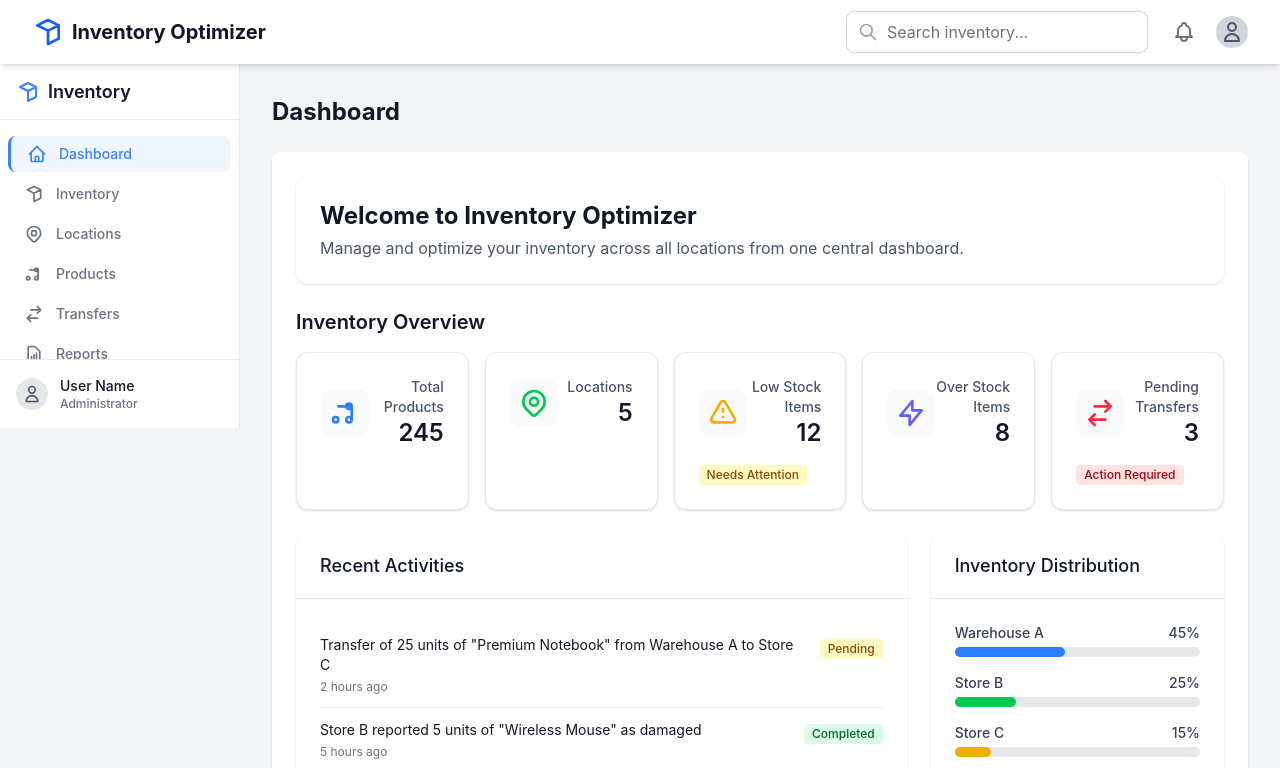
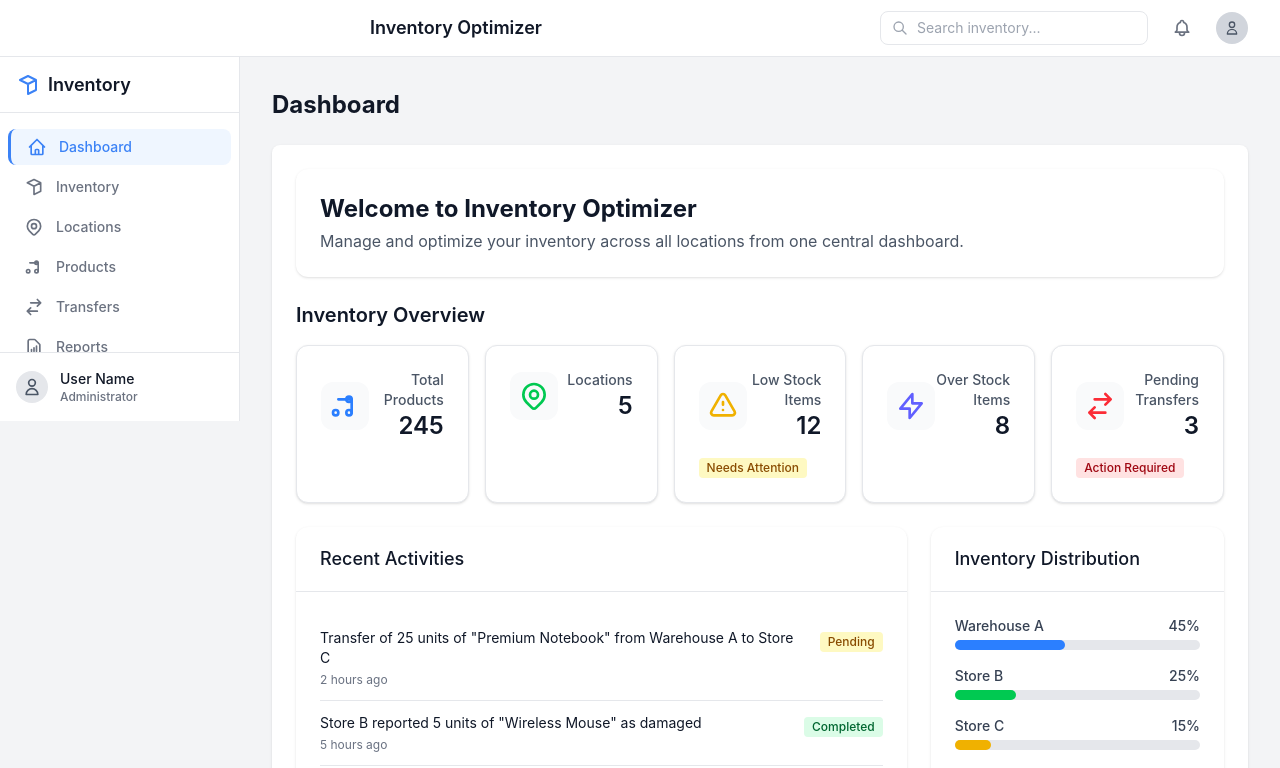
Before and after one commit to Workflow-Manager-admin/multilocation-inventory-optimizer-95269-95286, a Next.js app in the folder multi_location_inventory_optimizer/: page / in a window 1280 px wide. Shown: the top 768 px of the page. Built offline with nearby package versions, Linux system fonts and the light colour scheme.

Commit message:
Auto-commit: Changes as of 2025-05-22T13:37:13.306648+00:00

```diff
--- a/multi_location_inventory_optimizer/src/components/layout/Header.tsx
+++ b/multi_location_inventory_optimizer/src/components/layout/Header.tsx
@@ -17,66 +17,65 @@ interface HeaderProps {
 
 export default function Header({ user, onToggleSidebar }: HeaderProps) {
   return (
-    <header className="bg-white dark:bg-gray-800 shadow-md z-10">
+    <header className="bg-[color:var(--bg-component)] border-b border-[color:var(--border-light)] z-10">
       <div className="px-4 sm:px-6 lg:px-8">
-        <div className="flex justify-between items-center h-16">
+        <div className="flex justify-between items-center h-14">
           {/* Left section - Logo and menu button */}
           <div className="flex items-center">
             <button
               type="button"
-              className="p-2 rounded-md text-gray-500 dark:text-gray-400 hover:bg-gray-100 dark:hover:bg-gray-700 focus:outline-none focus:ring-2 focus:ring-inset focus:ring-blue-500 lg:hidden"
+              className="p-2 rounded-md text-[color:var(--text-secondary)] hover:bg-[color:var(--bg-canvas)] lg:hidden"
               onClick={onToggleSidebar}
+              aria-label="Open sidebar"
             >
-              <span className="sr-only">Open sidebar</span>
-              {/* Hamburger icon */}
-              <svg xmlns="http://www.w3.org/2000/svg" className="h-6 w-6" fill="none" viewBox="0 0 24 24" stroke="currentColor">
+              <svg xmlns="http://www.w3.org/2000/svg" className="h-5 w-5" fill="none" viewBox="0 0 24 24" stroke="currentColor">
                 <path strokeLinecap="round" strokeLinejoin="round" strokeWidth={2} d="M4 6h16M4 12h16M4 18h16" />
               </svg>
             </button>
 
-            <div className="flex-shrink-0 flex items-center ml-2 lg:ml-0">
+            <div className="flex-shrink-0 flex items-center lg:hidden ml-2">
               <Link href="/" className="flex items-center">
-                {/* App logo */}
-                <svg xmlns="http://www.w3.org/2000/svg" className="h-8 w-8 text-blue-600" fill="none" viewBox="0 0 24 24" stroke="currentColor">
+                <svg xmlns="http://www.w3.org/2000/svg" className="h-6 w-6 text-[color:var(--primary)]" fill="none" viewBox="0 0 24 24" stroke="currentColor">
                   <path strokeLinecap="round" strokeLinejoin="round" strokeWidth={2} d="M20 7l-8-4-8 4m16 0l-8 4m8-4v10l-8 4m0-10L4 7m8 4v10" />
                 </svg>
-                <span className="ml-2 text-lg sm:text-xl font-bold text-gray-900 dark:text-white truncate max-w-[120px] sm:max-w-none">
-                  <span className="hidden sm:inline">Inventory Optimizer</span>
-                  <span className="sm:hidden">Inventory</span>
+                <span className="ml-2 text-base font-semibold text-[color:var(--text-primary)] truncate max-w-[120px]">
+                  Inventory
                 </span>
               </Link>
             </div>
           </div>
 
+          {/* Middle section - Page title (visible on larger screens) */}
+          <div className="hidden lg:block">
+            <h1 className="text-lg font-semibold text-[color:var(--text-primary)]">Inventory Optimizer</h1>
+          </div>
+
           {/* Right section - Search and user options */}
-          <div className="flex items-center">
+          <div className="flex items-center space-x-2 sm:space-x-4">
             {/* Search */}
-            <div className="hidden md:block relative mr-4">
+            <div className="hidden sm:block relative">
               <div className="absolute inset-y-0 left-0 pl-3 flex items-center pointer-events-none">
-                <svg xmlns="http://www.w3.org/2000/svg" className="h-5 w-5 text-gray-400" fill="none" viewBox="0 0 24 24" stroke="currentColor">
+                <svg xmlns="http://www.w3.org/2000/svg" className="h-4 w-4 text-[color:var(--text-tertiary)]" fill="none" viewBox="0 0 24 24" stroke="currentColor">
                   <path strokeLinecap="round" strokeLinejoin="round" strokeWidth={2} d="M21 21l-6-6m2-5a7 7 0 11-14 0 7 7 0 0114 0z" />
                 </svg>
               </div>
               <input
                 type="search"
-                className="pl-10 pr-3 py-2 border border-gray-300 dark:border-gray-600 rounded-md dark:bg-gray-700 text-gray-900 dark:text-white placeholder-gray-500 dark:placeholder-gray-400 focus:outline-none focus:border-blue-500 focus:ring-1 focus:ring-blue-500"
+                className="pl-9 pr-3 py-1.5 text-sm border border-[color:var(--border-light)] rounded-md bg-[color:var(--bg-component)] text-[color:var(--text-primary)] placeholder-[color:var(--text-tertiary)] focus:outline-none focus:ring-1 focus:ring-[color:var(--primary)] focus:border-[color:var(--primary)]"
                 placeholder="Search inventory..."
               />
             </div>
 
             {/* Notifications */}
-            <button className="p-2 rounded-md text-gray-500 dark:text-gray-400 hover:bg-gray-100 dark:hover:bg-gray-700 focus:outline-none focus:ring-2 focus:ring-blue-500">
-              <span className="sr-only">View notifications</span>
-              <svg xmlns="http://www.w3.org/2000/svg" className="h-6 w-6" fill="none" viewBox="0 0 24 24" stroke="currentColor">
+            <button className="p-2 rounded-md text-[color:var(--text-secondary)] hover:bg-[color:var(--bg-canvas)] flex items-center justify-center" aria-label="View notifications">
+              <svg xmlns="http://www.w3.org/2000/svg" className="h-5 w-5" fill="none" viewBox="0 0 24 24" stroke="currentColor">
                 <path strokeLinecap="round" strokeLinejoin="round" strokeWidth={2} d="M15 17h5l-1.405-1.405A2.032 2.032 0 0118 14.158V11a6.002 6.002 0 00-4-5.659V5a2 2 0 10-4 0v.341C7.67 6.165 6 8.388 6 11v3.159c0 .538-.214 1.055-.595 1.436L4 17h5m6 0v1a3 3 0 11-6 0v-1m6 0H9" />
               </svg>
             </button>
 
             {/* User menu */}
-            <div className="ml-3 relative">
-              <div>
-                <button type="button" className="flex text-sm rounded-full focus:outline-none focus:ring-2 focus:ring-offset-2 focus:ring-blue-500">
-                  <span className="sr-only">Open user menu</span>
+            <div className="relative">
+              <button type="button" className="flex items-center focus:outline-none focus:ring-2 focus:ring-offset-2 focus:ring-[color:var(--primary)] rounded-full" aria-label="User menu">
                 <div className="h-8 w-8 rounded-full bg-gray-300 flex items-center justify-center overflow-hidden">
                   {user?.avatar ? (
                     <Image
@@ -87,7 +86,7 @@ export default function Header({ user, onToggleSidebar }: HeaderProps) {
                       className="h-full w-full object-cover"
                     />
                   ) : (
-                      <svg xmlns="http://www.w3.org/2000/svg" className="h-6 w-6 text-gray-600" fill="none" viewBox="0 0 24 24" stroke="currentColor">
+                    <svg xmlns="http://www.w3.org/2000/svg" className="h-4 w-4 text-gray-600" fill="none" viewBox="0 0 24 24" stroke="currentColor">
                       <path strokeLinecap="round" strokeLinejoin="round" strokeWidth={2} d="M16 7a4 4 0 11-8 0 4 4 0 018 0zM12 14a7 7 0 00-7 7h14a7 7 0 00-7-7z" />
                     </svg>
                   )}
@@ -97,7 +96,6 @@ export default function Header({ user, onToggleSidebar }: HeaderProps) {
           </div>
         </div>
       </div>
-      </div>
     </header>
   );
 }
```
Also changed, not shown: 2 other files (tests, documents, lock files or other folders). Lines whose indentation alone changed are shown as unchanged.
